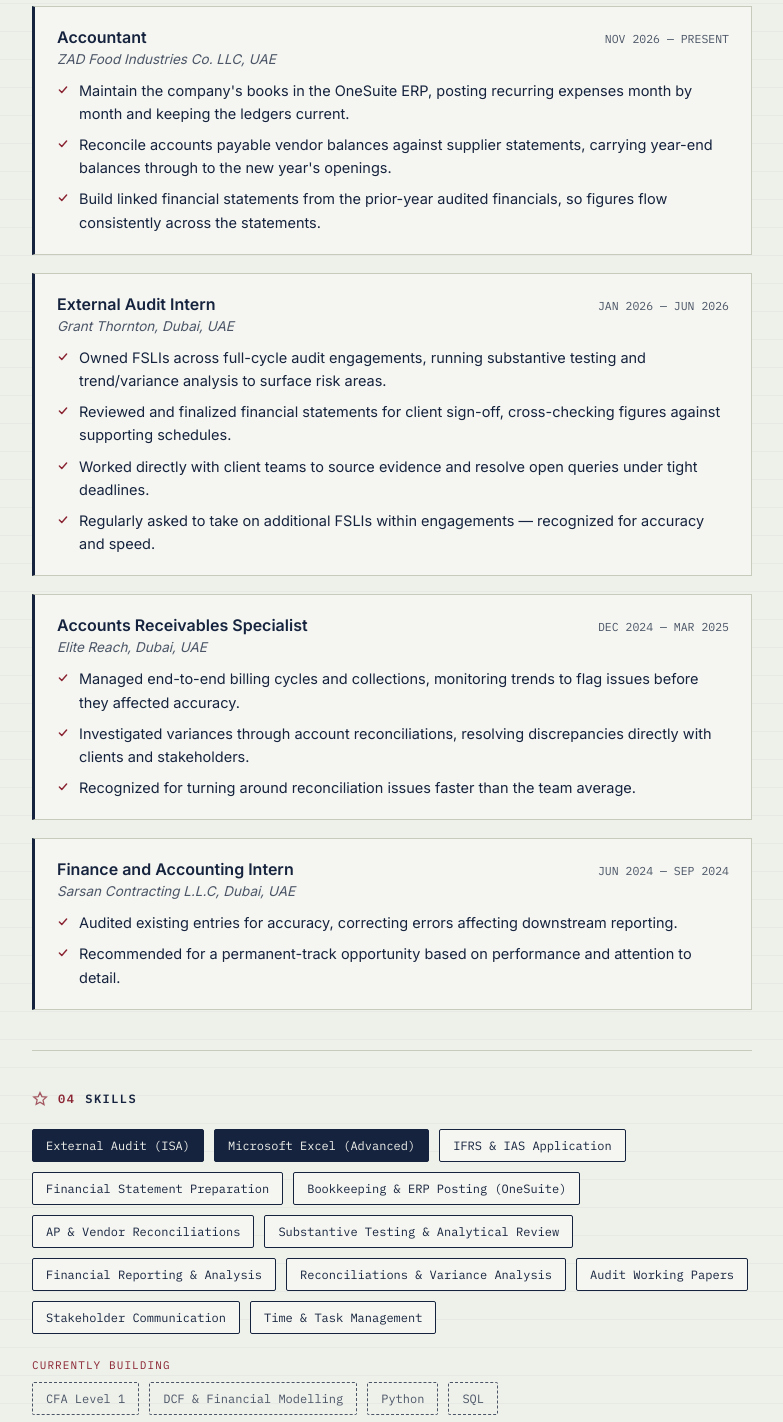
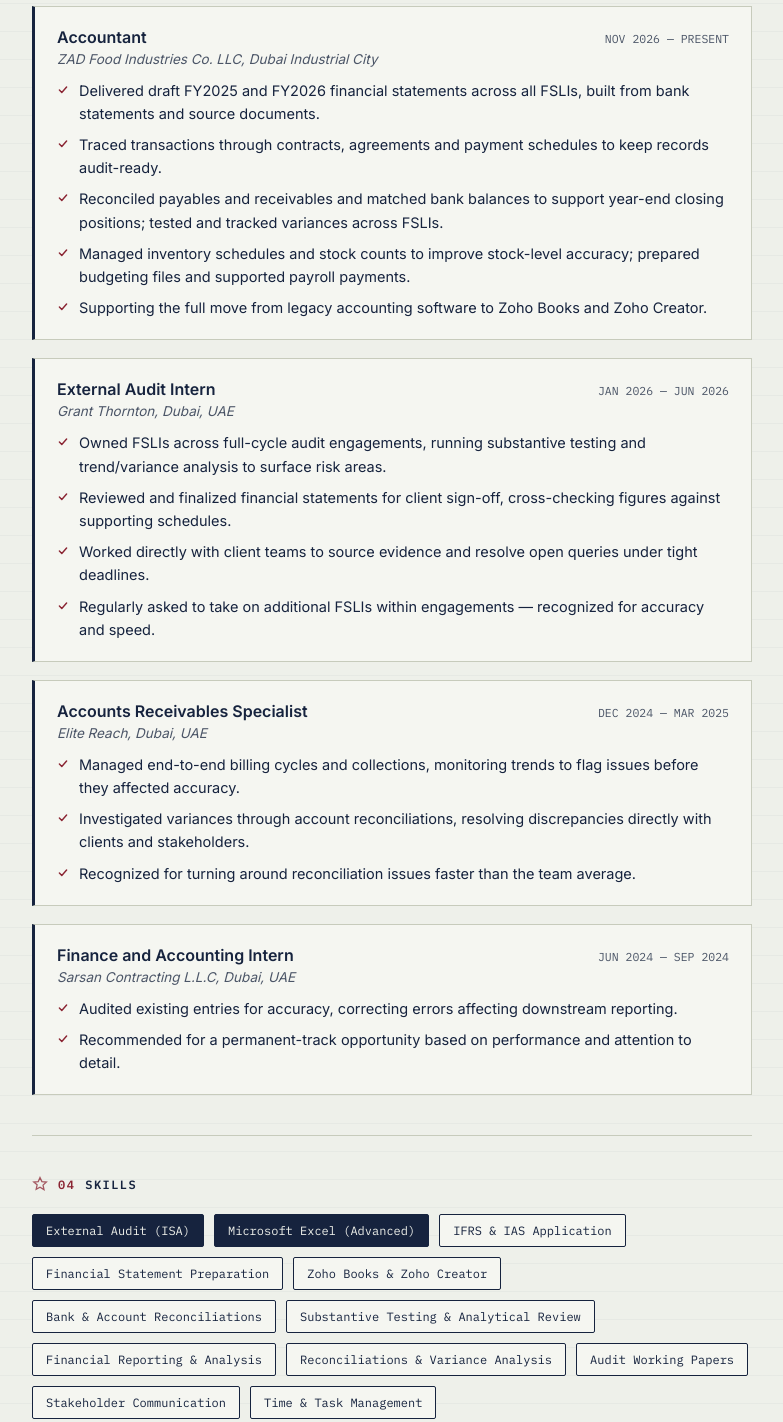
Before and after one commit to Jumana2907/Portfolio, a plain HTML site: page index.html in a window 1280 px wide. Shown: the part 1340-2762 px from the top of the page, without its empty margins (248-1031 px from the left). Drawn offline with Linux system fonts and the light colour scheme.

Commit message:
update portfolio

```diff
--- a/index.html
+++ b/index.html
@@ -524,7 +524,7 @@
   .vol-summary{font-size:14px;color:var(--ink-soft);margin:0 0 4px;}
   .gallery{
     display:grid;
-    grid-template-columns:repeat(auto-fill,minmax(120px,1fr));
+    grid-template-columns:repeat(auto-fit,minmax(140px,220px));
     gap:10px;
     margin-top:16px;
   }
@@ -618,7 +618,7 @@
       <p class="role-line">Audit · Accounting · Financial Analysis</p>
       <p class="loc-line">DUBAI, UAE — ZAD FOOD INDUSTRIES</p>
       <div class="header-actions">
-        <a class="btn primary" href="CV%20-%20Aditya%20Bhattacharjee.pdf" target="_blank" rel="noopener" download>Download CV</a>
+        <a class="btn primary" href="Aditya_Bhattacharjee_CV.pdf" target="_blank" rel="noopener" download>Download CV</a>
         <a class="btn" href="mailto:adityabhattacharjee2007@gmail.com">Email</a>
         <a class="btn" href="https://www.linkedin.com/in/adityabhatt2004" target="_blank" rel="noopener">LinkedIn</a>
       </div>
@@ -701,11 +701,13 @@
         <span class="job-title">Accountant</span>
         <span class="job-dates">NOV 2026 — PRESENT</span>
       </div>
-      <div class="job-org">ZAD Food Industries Co. LLC, UAE</div>
+      <div class="job-org">ZAD Food Industries Co. LLC, Dubai Industrial City</div>
       <ul>
-        <li>Maintain the company's books in the OneSuite ERP, posting recurring expenses month by month and keeping the ledgers current.</li>
-        <li>Reconcile accounts payable vendor balances against supplier statements, carrying year-end balances through to the new year's openings.</li>
-        <li>Build linked financial statements from the prior-year audited financials, so figures flow consistently across the statements.</li>
+        <li>Delivered draft FY2025 and FY2026 financial statements across all FSLIs, built from bank statements and source documents.</li>
+        <li>Traced transactions through contracts, agreements and payment schedules to keep records audit-ready.</li>
+        <li>Reconciled payables and receivables and matched bank balances to support year-end closing positions; tested and tracked variances across FSLIs.</li>
+        <li>Managed inventory schedules and stock counts to improve stock-level accuracy; prepared budgeting files and supported payroll payments.</li>
+        <li>Supporting the full move from legacy accounting software to Zoho Books and Zoho Creator.</li>
       </ul>
     </div>
 
@@ -759,8 +761,8 @@
       <span class="skill-tag priority">Microsoft Excel (Advanced)</span>
       <span class="skill-tag">IFRS &amp; IAS Application</span>
       <span class="skill-tag">Financial Statement Preparation</span>
-      <span class="skill-tag">Bookkeeping &amp; ERP Posting (OneSuite)</span>
-      <span class="skill-tag">AP &amp; Vendor Reconciliations</span>
+      <span class="skill-tag">Zoho Books &amp; Zoho Creator</span>
+      <span class="skill-tag">Bank &amp; Account Reconciliations</span>
       <span class="skill-tag">Substantive Testing &amp; Analytical Review</span>
       <span class="skill-tag">Financial Reporting &amp; Analysis</span>
       <span class="skill-tag">Reconciliations &amp; Variance Analysis</span>
@@ -927,7 +929,7 @@
 </div>
 <script>
 /* Volunteering entries. Photos live in images/volunteer/. */
-var volunteering=[];
+var volunteering=[{org:"ACCA New Members Ceremony",role:"Event Volunteer",dates:"NOV 2026",summary:"Volunteered at the ACCA New Members Ceremony.",points:[],photos:[{src:"vol-acca-ceremony-1.jpg",alt:"Group photo in front of an ACCA backdrop at the New Members Ceremony",caption:"Group photo at the ACCA New Members Ceremony, November 2026"},{src:"vol-acca-ceremony-2.jpg",alt:"New Member Ceremony sign beside an ACCA roll-up banner",caption:"The ceremony entrance"},{src:"vol-acca-ceremony-3.jpg",alt:"Large ACCA letters on display at the venue",caption:"ACCA display at the venue"}]}];
 
 (function(){
   var list=document.getElementById('vol-list'),sec=document.getElementById('volunteering');
```
Also changed, not shown: vol-acca-ceremony-1.jpg (added), vol-acca-ceremony-2.jpg (added), vol-acca-ceremony-3.jpg (added), 1 other file.
